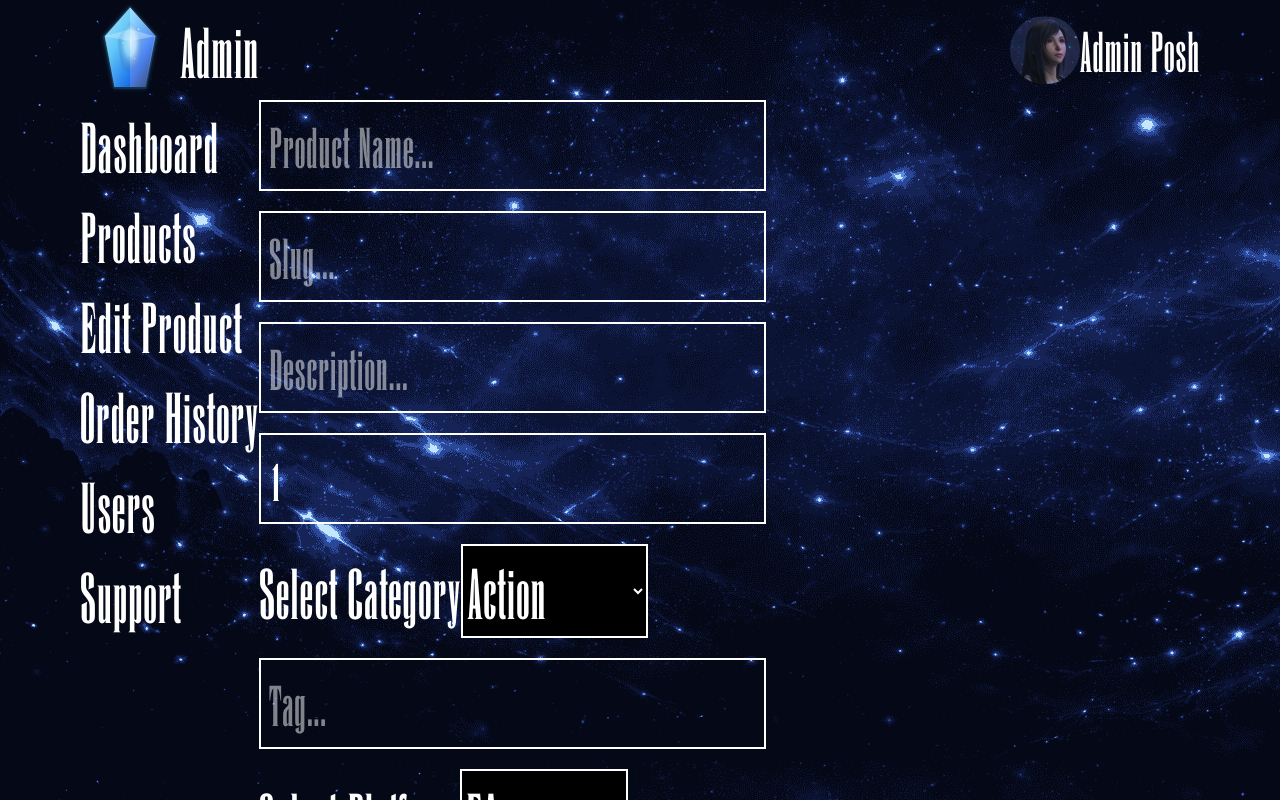
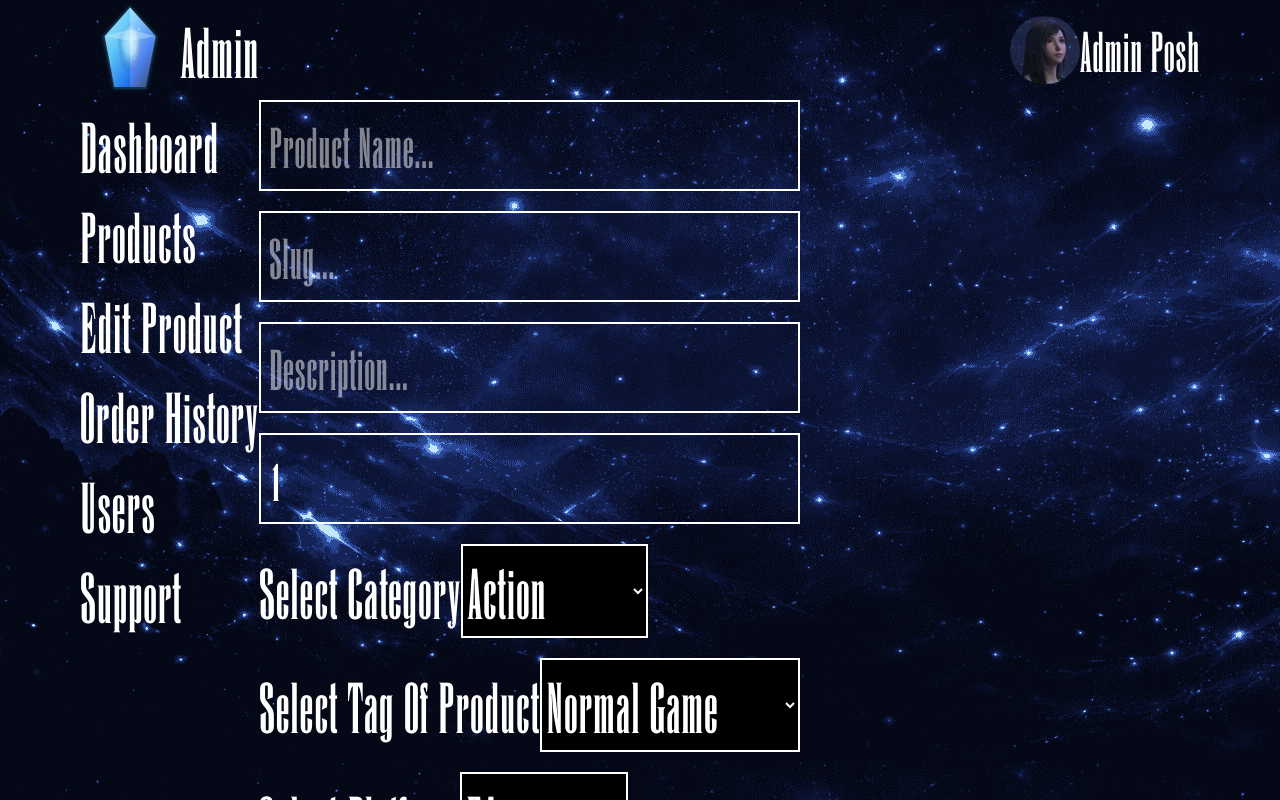
Before and after one commit to PoshX1z/Final-Fantasy, a Next.js app: page /admin/edit/add in a window 1280 px wide. Shown: the top 800 px of the page. Built offline with nearby package versions, Linux system fonts and the light colour scheme; no server answers.

Commit message:
chore: add tag option to admin add form function

```diff
--- a/app/api/product/route.ts
+++ b/app/api/product/route.ts
@@ -3,6 +3,7 @@ import {
   ProductDeliveryType,
   ProductEdition,
   ProductPlatform,
+  ProductTag,
 } from "@/app/generated/prisma/enums";
 import prisma from "@/prisma/prisma";
 import { NextRequest, NextResponse } from "next/server";
@@ -14,6 +15,7 @@ export async function POST(req: NextRequest) {
   const slug = formData.get("slug") as string;
   const image = formData.get("image") as string;
   const category = formData.get("category") as string;
+  const tag = formData.get("tag") as string;
   const platform = formData.get("platform") as string;
   const platformImageIcon = formData.get("platformImageIcon") as string;
   const edition = formData.get("edition") as string;
@@ -32,6 +34,7 @@ export async function POST(req: NextRequest) {
       slug,
       image,
       category: category as ProductCategory,
+      tag: tag as ProductTag,
       platform: platform as ProductPlatform,
       platformImageIcon,
       edition: edition as ProductEdition,
--- a/components/shared/admin/AddForm.tsx
+++ b/components/shared/admin/AddForm.tsx
@@ -17,7 +17,7 @@ export const AddForm = () => {
     price: 1,
     image: "",
     category: "action",
-    tag: "",
+    tag: "normal",
     platform: "ea",
     platformImageIcon: platformImageIconLocation("ea"),
     edition: "standard",
@@ -150,11 +150,12 @@ export const AddForm = () => {
           <option value="rhythm">Rhythm</option>
         </select>
       </div>
-      <input
-        type="text"
-        placeholder="Tag..."
+      <div>
+        <label htmlFor="tag-select">Select Tag Of Product</label>
+        <select
           name="tag"
           value={form.tag}
+          id="category-select"
           onChange={(e) => {
             const tag = e.target.value;
             setForm({
@@ -162,8 +163,14 @@ export const AddForm = () => {
               tag,
             });
           }}
-        className="border-2 p-2 text-5xl"
-      />
+          className="border-2 bg-black"
+        >
+          <option value="normal">Normal Game</option>
+          <option value="hero">Hero Banner</option>
+          <option value="promotion">Promotional Game</option>
+          <option value="featured">Featured Game</option>
+        </select>
+      </div>
       <div>
         <label htmlFor="platform-select">Select Platform</label>
         <select
@@ -191,7 +198,7 @@ export const AddForm = () => {
         </select>
       </div>
       <input
-        type="text"
+        type="hidden"
         placeholder="Platform Image Icon..."
         name="platformImageIcon"
         readOnly
```
Also changed, not shown: 2 other files (tests, documents, lock files or other folders). Lines whose indentation alone changed are shown as unchanged.
